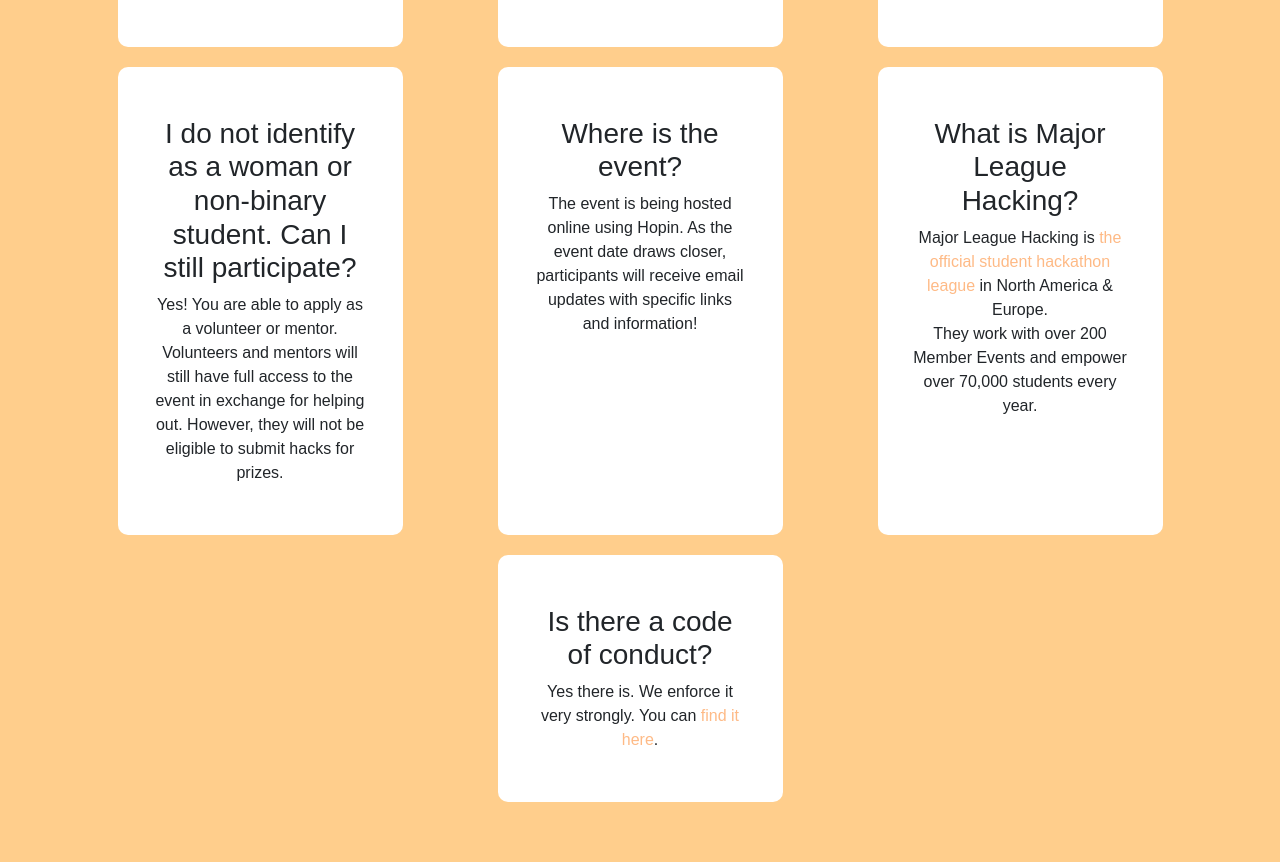
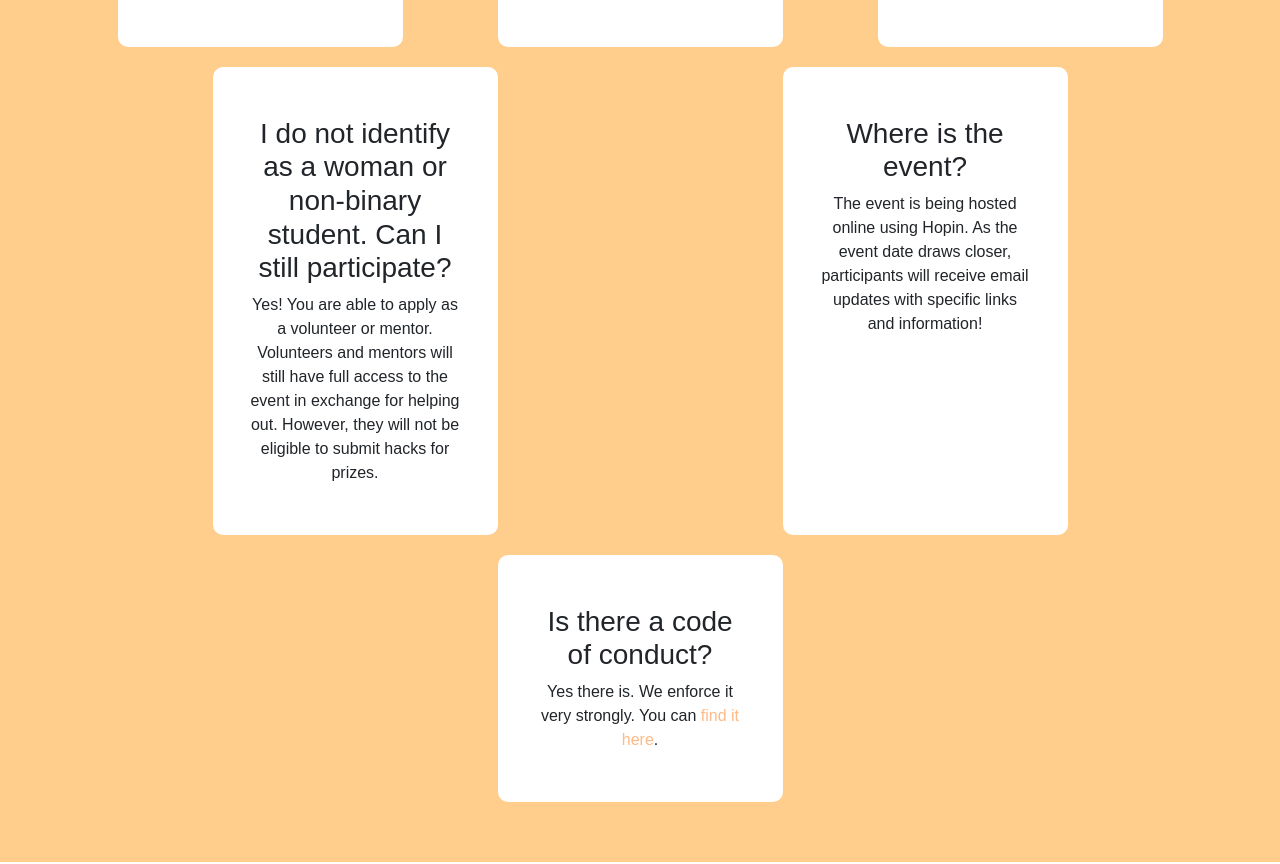
Before and after one commit to hackher413/hackher413.github.io, a plain HTML site: page index.html in a window 1280 px wide. Shown: the part 4954-5818 px from the top of the page. Drawn offline with nearby package versions, Linux system fonts and the light colour scheme; animation ran at ten frames a second; a script that the page names is missing; a web font is replaced by a local one.

Commit message:
remove mlh

```diff
--- a/index.html
+++ b/index.html
@@ -80,10 +80,6 @@
   </nav>
 
   <div class="landing">
-    <!-- MLH Badge -->
-    <!-- <a id="mlh-trust-badge" href="https://mlh.io/seasons/na-2020/events?utm_source=na-hackathon&utm_medium=TrustBadge&utm_campaign=2020-season&utm_content=white" target="_blank">
-      <img src="https://s3.amazonaws.com/logged-assets/trust-badge/2020/mlh-trust-badge-2020-white.svg" alt="Major League Hacking 2020 Hackathon Season">
-    </a> -->
 
     <div id="jsi-hex-container" class="container-landing"></div>
 
@@ -955,14 +951,6 @@
           </p>
         </div>
 
-        <div class="col-lg-3 feature_item faq-tile">
-          <h3>What is Major League Hacking?</h3>
-          <p>
-            Major League Hacking is <a href="https://mlh.io" target="_blank">the official student hackathon league</a>
-            in North America & Europe. <br>
-            They work with over 200 Member Events and empower over 70,000 students every year.
-          </p>
-        </div>
       </div>
       <div class="row">
         <div class="col-lg-3 feature_item faq-tile">
```
